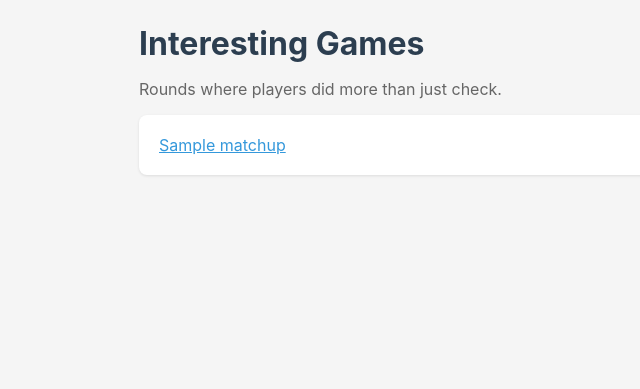
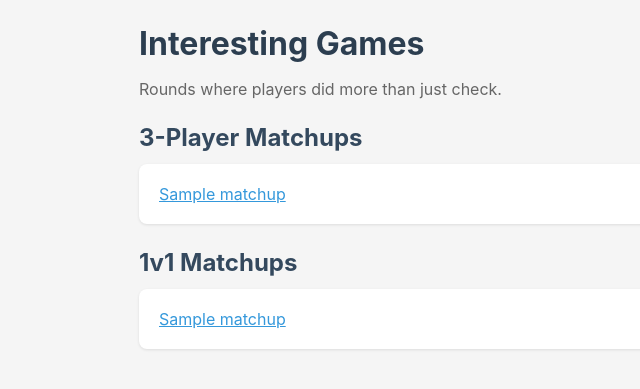
Before and after one commit to StuffByLiang/blind-mans-bluff, a Flask app: template templates/interesting.html in a window 1280 px wide. Shown: the part 50-439 px from the top of the page, without its empty margins (37-677 px from the left). Run offline with Flask 3, Linux system fonts and the light colour scheme; the template is opened without the code that fills it: most values are stand-ins (such as "Sample title", 1, 10 or a date in 2020).

Commit message:
Add 1v1 matchup results to web UI
Results and Interesting Games pages now show 1v1 matchups in a
separate section alongside 3-player matchups. Matchup count in
status bar includes both.

Co-Authored-By: Claude Opus 4.6 (1M context) <noreply@anthropic.com>

```diff
--- a/app.py
+++ b/app.py
@@ -59,7 +59,7 @@ def index():
     sorted_pnl = sorted(global_pnl.items(), key=lambda x: x[1], reverse=True)
     return render_template("index.html",
         strategies=evaluator.strategies,
-        num_matchups=len(evaluator.three_tuple_of_strategies),
+        num_matchups=len(evaluator.three_tuple_of_strategies) + len(evaluator.two_tuple_of_strategies),
         global_results=sorted_pnl if sorted_pnl else None,
         **common_context(),
     )
@@ -102,10 +102,19 @@ def results():
         key=lambda x: x[1], reverse=True
     )
 
-    matchups = []
+    matchups_3p = []
     for strategies in evaluator.three_tuple_of_strategies:
         matchup_pnl = evaluator.get_matchup_pnl(strategies)
-        matchups.append({
+        matchups_3p.append({
+            "key": ",".join(strategies),
+            "names": ", ".join(strategies),
+            "results": sorted(matchup_pnl.items(), key=lambda x: x[1], reverse=True),
+        })
+
+    matchups_1v1 = []
+    for strategies in evaluator.two_tuple_of_strategies:
+        matchup_pnl = evaluator.get_matchup_pnl(strategies)
+        matchups_1v1.append({
             "key": ",".join(strategies),
             "names": ", ".join(strategies),
             "results": sorted(matchup_pnl.items(), key=lambda x: x[1], reverse=True),
@@ -113,7 +122,8 @@ def results():
 
     return render_template("results.html",
         global_results=sorted_results if sorted_results else None,
-        matchups=matchups,
+        matchups_3p=matchups_3p,
+        matchups_1v1=matchups_1v1,
         **common_context(),
     )
 
@@ -155,13 +165,19 @@ def get_state(strategy_id):
 
 @app.route("/interesting")
 def interesting_games():
-    matchups = []
+    matchups_3p = []
     for strategies in evaluator.three_tuple_of_strategies:
-        matchups.append({
+        matchups_3p.append({
             "key": ",".join(strategies),
             "names": ", ".join(strategies),
         })
-    return render_template("interesting.html", matchups=matchups, **common_context())
+    matchups_1v1 = []
+    for strategies in evaluator.two_tuple_of_strategies:
+        matchups_1v1.append({
+            "key": ",".join(strategies),
+            "names": ", ".join(strategies),
+        })
+    return render_template("interesting.html", matchups_3p=matchups_3p, matchups_1v1=matchups_1v1, **common_context())
 
 @app.route("/interesting/<comma_separated_strategies>")
 def interesting_game_detail(comma_separated_strategies: str):
--- a/evaluator.py
+++ b/evaluator.py
@@ -118,7 +118,7 @@ class ThreePlayerEvaluator:
             "is_running": self.is_running,
             "num_evaluations": self.num_evaluations,
             "num_strategies": len(self.strategies),
-            "num_matchups": len(self.three_tuple_of_strategies),
+            "num_matchups": len(self.three_tuple_of_strategies) + len(self.two_tuple_of_strategies),
         }
 
     def get_global_pnl(self) -> dict[str, float]:
--- a/templates/interesting.html
+++ b/templates/interesting.html
@@ -4,13 +4,25 @@
 <h1>Interesting Games</h1>
 <p style="margin-bottom:1rem; color:#666;">Rounds where players did more than just check.</p>
 
-{% if matchups %}
-{% for matchup in matchups %}
+{% if matchups_3p %}
+<h2>3-Player Matchups</h2>
+{% for matchup in matchups_3p %}
 <div class="card">
     <a href="/interesting/{{ matchup.key }}">{{ matchup.names }}</a>
 </div>
 {% endfor %}
-{% else %}
+{% endif %}
+
+{% if matchups_1v1 %}
+<h2>1v1 Matchups</h2>
+{% for matchup in matchups_1v1 %}
+<div class="card">
+    <a href="/interesting/{{ matchup.key }}">{{ matchup.names }}</a>
+</div>
+{% endfor %}
+{% endif %}
+
+{% if not matchups_3p and not matchups_1v1 %}
 <div class="alert alert-info">No matchups available yet.</div>
 {% endif %}
 {% endblock %}
```
Also changed, not shown: templates/results.html (+20 -4 lines).
